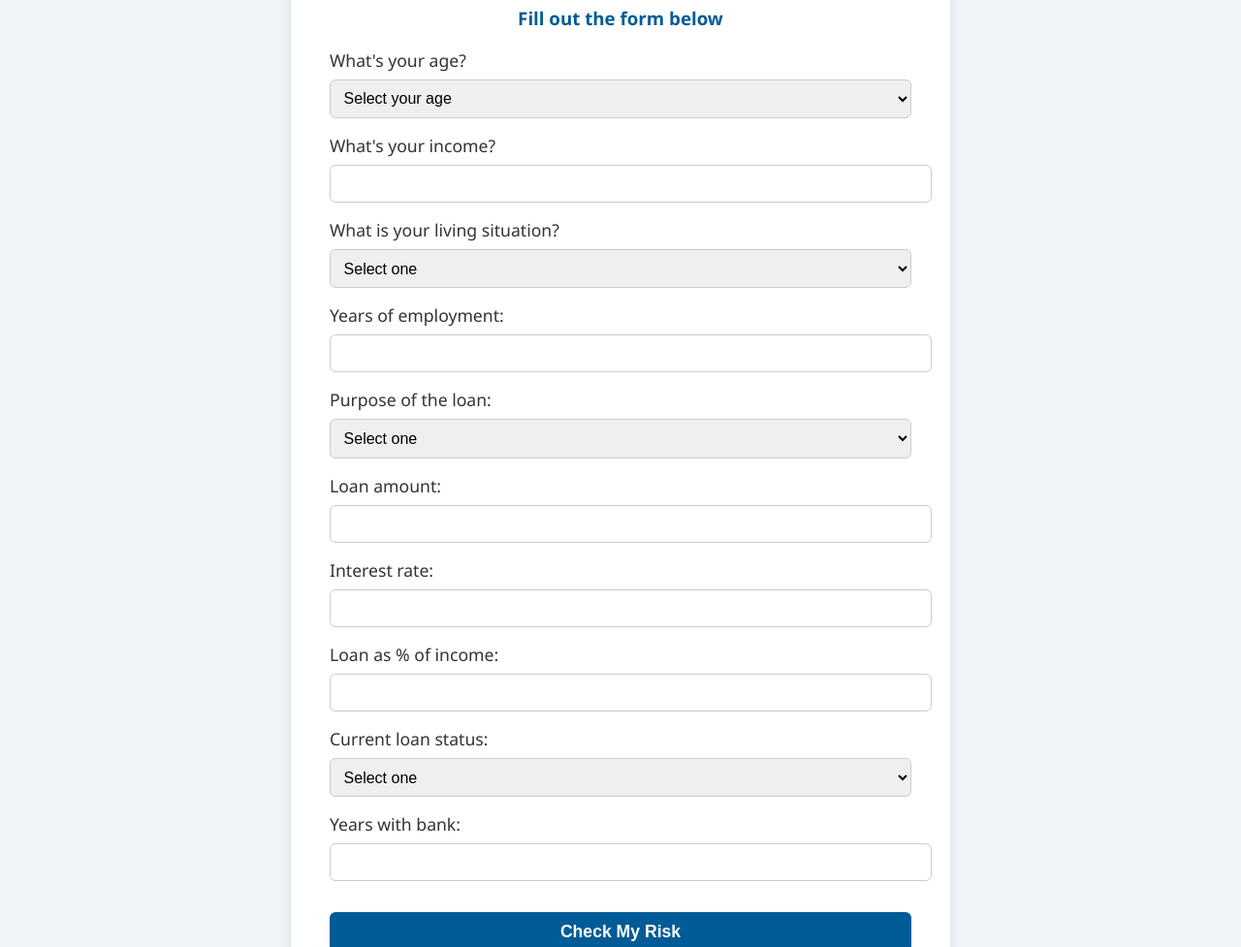
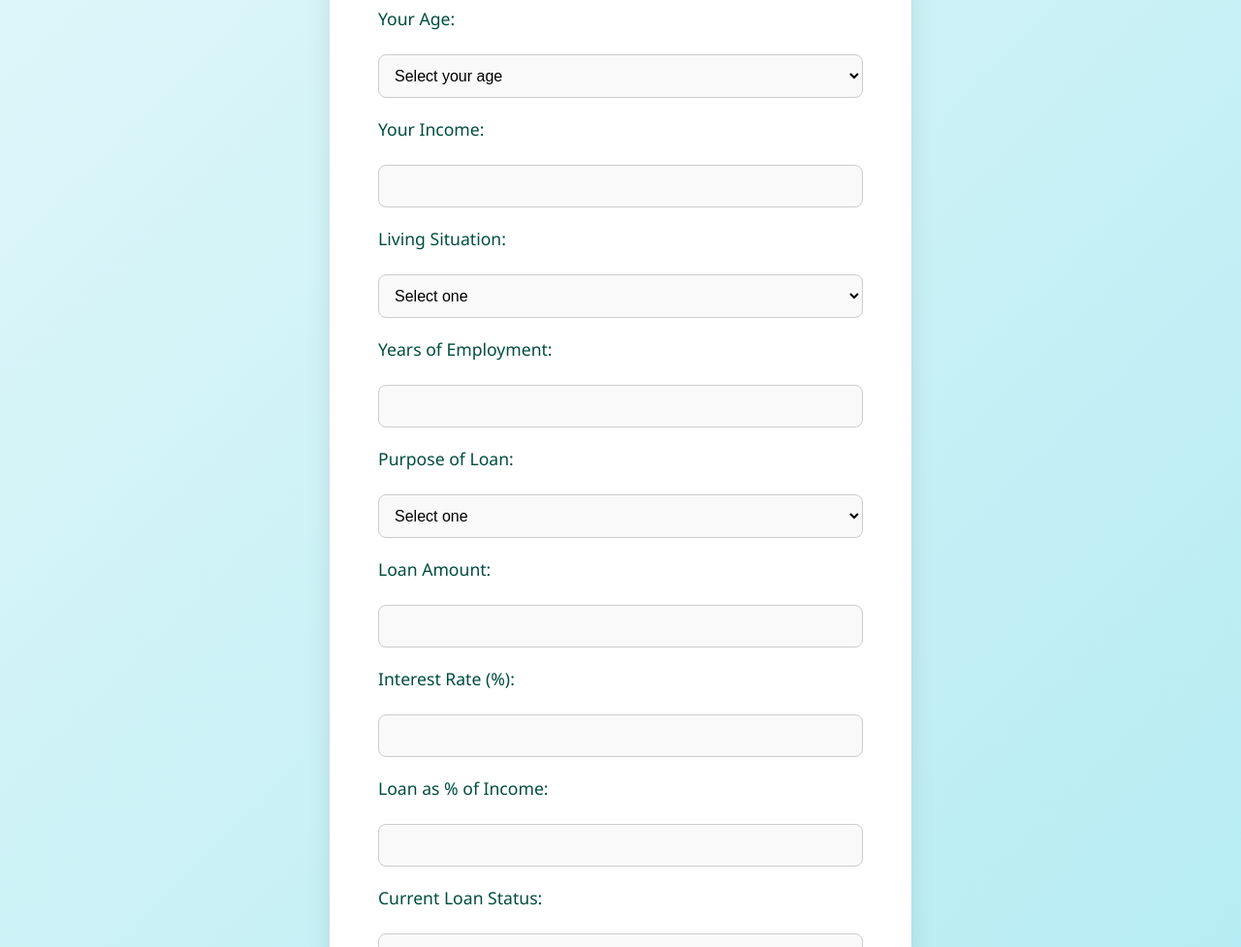
Before and after one commit to celdot/credit_risk_predictor, a plain HTML site: page index.html in a window 1280 px wide. Shown: the part 163-1140 px from the top of the page at 97% size. Drawn offline with Linux system fonts and the light colour scheme.

Commit message:
trying new styling

```diff
--- a/index.html
+++ b/index.html
@@ -3,86 +3,104 @@
 <head>
     <meta charset="UTF-8">
     <meta name="viewport" content="width=device-width, initial-scale=1.0">
-    <title>Loan Default Risk</title>
+    <title>Loan Default Risk Predictor</title>
     <style>
         body {
-            font-family: 'Segoe UI', Tahoma, Geneva, Verdana, sans-serif;
-            background-color: #f0f4f8;
-            color: #333;
             margin: 0;
             padding: 0;
+            font-family: 'Segoe UI', Tahoma, Geneva, Verdana, sans-serif;
+            background: linear-gradient(135deg, #e0f7fa, #b2ebf2);
             display: flex;
+            justify-content: center;
             align-items: center;
-            justify-content: center;
             min-height: 100vh;
         }
 
         .container {
-            background-color: #ffffff;
-            padding: 2.5rem;
-            border-radius: 12px;
-            box-shadow: 0 4px 12px rgba(0, 0, 0, 0.1);
-            width: 90%;
+            background-color: white;
+            padding: 40px 50px;
+            border-radius: 20px;
+            box-shadow: 0 10px 25px rgba(0, 0, 0, 0.1);
+            width: 100%;
             max-width: 600px;
+            box-sizing: border-box;
         }
 
         h1, h3 {
             text-align: center;
-            color: #005b96;
+            color: #00796b;
+        }
+
+        form {
+            display: flex;
+            flex-direction: column;
+            gap: 20px;
         }
 
         label {
             font-size: 1.1rem;
-            font-weight: 500;
-            display: block;
-            margin-top: 1rem;
+            margin-bottom: 5px;
+            color: #004d40;
         }
 
         input, select {
-            width: 100%;
-            padding: 0.6rem;
+            padding: 12px;
             font-size: 1rem;
-            margin-top: 0.5rem;
             border: 1px solid #ccc;
-            border-radius: 6px;
+            border-radius: 8px;
+            background-color: #f9f9f9;
+        }
+
+        input:focus, select:focus {
+            outline: none;
+            border-color: #26a69a;
+            background-color: #ffffff;
         }
 
         input[type="submit"] {
-            background-color: #005b96;
+            background-color: #00796b;
             color: white;
             border: none;
-            font-size: 1.1rem;
-            font-weight: bold;
-            margin-top: 2rem;
             cursor: pointer;
             transition: background-color 0.3s ease;
+            font-weight: bold;
         }
 
         input[type="submit"]:hover {
-            background-color: #003f6d;
+            background-color: #004d40;
+        }
+
+        @media (max-width: 600px) {
+            .container {
+                padding: 30px 20px;
+            }
+
+            label, input, select {
+                font-size: 1rem;
+            }
         }
     </style>
 </head>
 <body>
     <div class="container">
-        <h1>Are you at risk of defaulting on your loan?</h1>
-        <h3>Fill out the form below</h3>
+        <h1>Are You at Risk of Defaulting?</h1>
+        <h3>Fill out the form below to find out.</h3>
         <form action="/submit" method="POST">
-            <label for="age">What's your age?</label>
+
+            <label for="age">Your Age:</label>
             <select name="age" id="age" required>
                 <option value="" disabled selected>Select your age</option>
-                <!-- Populate dynamically or expand manually -->
-                <script>
-                    for (let i = 18; i <= 80; i++) {
-                        document.write(`<option value="${i}">${i}</option>`);
-                    }
-                </script>
+                <!-- Only a few options shown, you can add 18–80 -->
+                <option value="18">18</option>
+                <option value="19">19</option>
+                <!-- ... -->
+                <option value="80">80</option>
             </select>
 
-            <label for="income">What's your income?</label>
+            <label for="income">Your Income:</label>
             <input type="number" name="income" id="income" required>
 
-            <label for="living">What is your living situation?</label>
+            <label for="living">Living Situation:</label>
             <select name="living" id="living" required>
                 <option value="" disabled selected>Select one</option>
                 <option value="0">Own my home</option>
@@ -90,10 +108,10 @@
                 <option value="2">Renting</option>
             </select>
 
-            <label for="employment">Years of employment:</label>
+            <label for="employment">Years of Employment:</label>
             <input type="number" name="employment" id="employment" required>
 
-            <label for="purpose">Purpose of the loan:</label>
+            <label for="purpose">Purpose of Loan:</label>
             <select name="purpose" id="purpose" required>
                 <option value="" disabled selected>Select one</option>
                 <option value="0">Personal</option>
@@ -104,16 +122,16 @@
                 <option value="5">Debt consolidation</option>
             </select>
 
-            <label for="amount">Loan amount:</label>
+            <label for="amount">Loan Amount:</label>
             <input type="number" name="amount" id="amount" required>
 
-            <label for="interest">Interest rate:</label>
+            <label for="interest">Interest Rate (%):</label>
             <input type="number" name="interest" id="interest" step="0.01" required>
 
-            <label for="percentage">Loan as % of income:</label>
+            <label for="percentage">Loan as % of Income:</label>
             <input type="number" name="percentage" id="percentage" step="0.01" required>
 
-            <label for="status">Current loan status:</label>
+            <label for="status">Current Loan Status:</label>
             <select name="status" id="status" required>
                 <option value="" disabled selected>Select one</option>
                 <option value="0">Fully Paid</option>
@@ -121,7 +139,7 @@
                 <option value="2">Current</option>
             </select>
 
-            <label for="bank_years">Years with bank:</label>
+            <label for="bank_years">Years With the Bank:</label>
             <input type="number" name="bank_years" id="bank_years" required>
 
             <input type="submit" value="Check My Risk">
```
